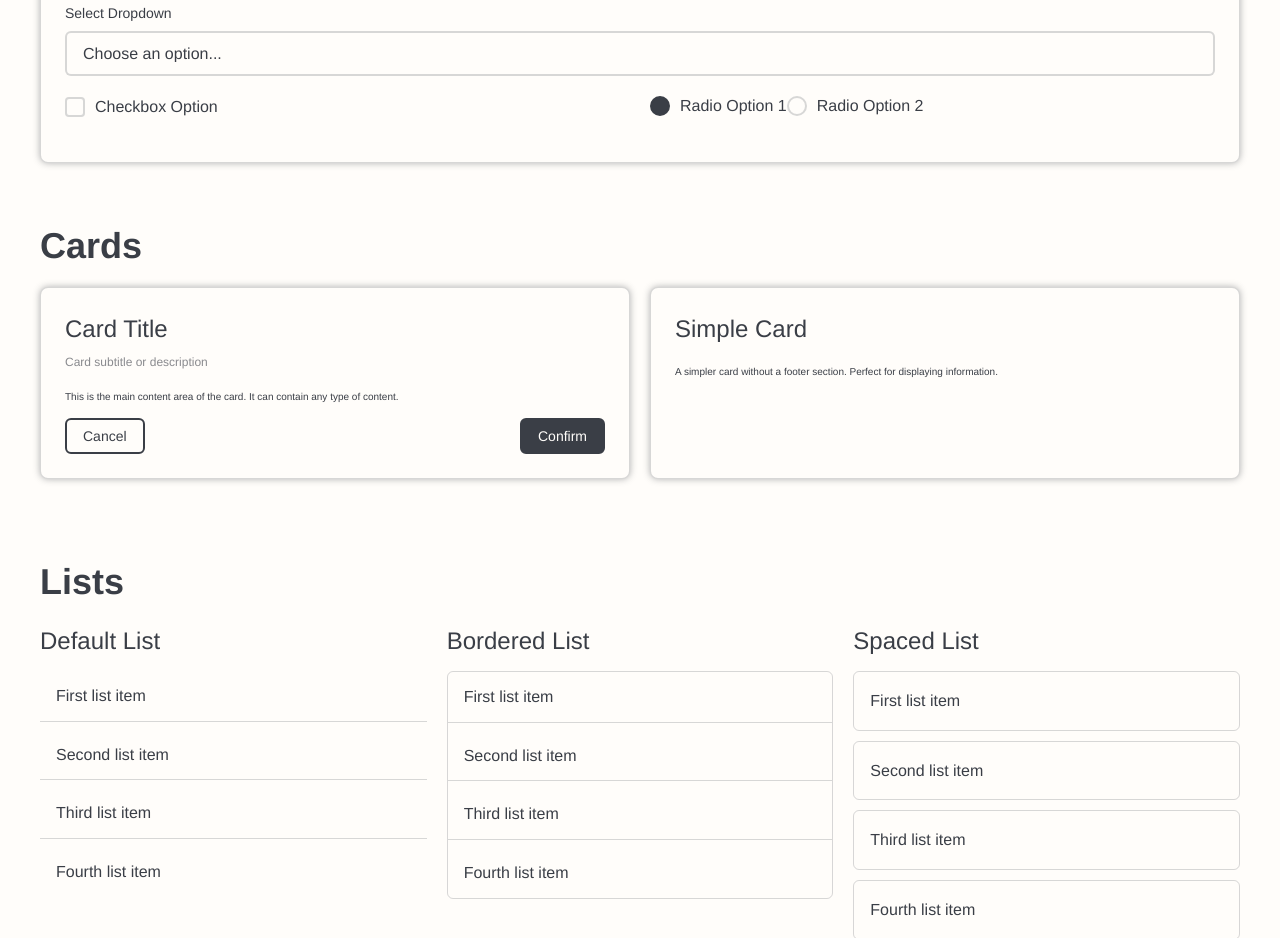
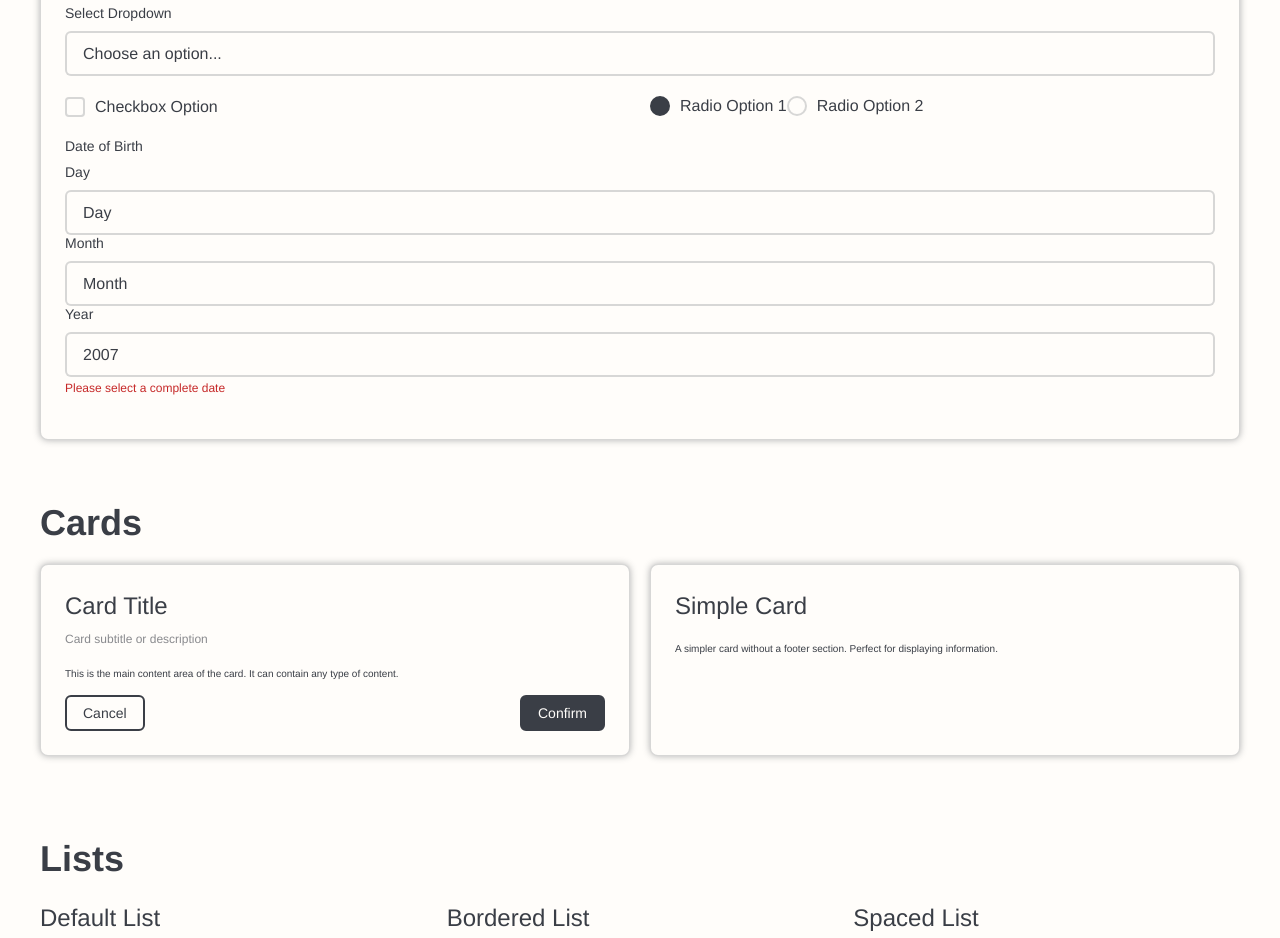
Before and after one commit to Payoshika/sylphscope_front, a React (Vite) app: page /components in a window 1280 px wide. Shown: the part 1060-1998 px from the top of the page. Built offline with nearby package versions, Linux system fonts and the light colour scheme.

Commit message:
date input added

```diff
--- /dev/null
+++ b/src/components/inputComponents/DatePicker.tsx
@@ -0,0 +1,288 @@
+import React, { useState, useEffect } from "react";
+
+interface DatePickerProps {
+  id: string;
+  name: string;
+  label: string;
+  value: {
+    day: string;
+    month: string;
+    year: string;
+  };
+  onChange: (value: { day: string; month: string; year: string }) => void;
+  disabled?: boolean;
+  error?: boolean;
+  // Validation props
+  validation?: {
+    required?: boolean;
+    minAge?: number;
+    maxAge?: number;
+    customValidator?: (date: Date) => string | null;
+  };
+  onValidationChange?: (isValid: boolean, errorMessage: string) => void;
+}
+
+const DatePicker: React.FC<DatePickerProps> = ({
+  id,
+  name,
+  label,
+  value,
+  onChange,
+  disabled = false,
+  error = false,
+  validation,
+  onValidationChange,
+}) => {
+  const [internalError, setInternalError] = useState("");
+
+  // Generate years from 1950 to current year
+  const currentYear = new Date().getFullYear();
+  const defaultYear = currentYear - 18;
+  const years = Array.from(
+    { length: currentYear - 1950 + 1 },
+    (_, i) => 1950 + i
+  ).reverse();
+
+  // Months array
+  const months = [
+    { value: "01", label: "January" },
+    { value: "02", label: "February" },
+    { value: "03", label: "March" },
+    { value: "04", label: "April" },
+    { value: "05", label: "May" },
+    { value: "06", label: "June" },
+    { value: "07", label: "July" },
+    { value: "08", label: "August" },
+    { value: "09", label: "September" },
+    { value: "10", label: "October" },
+    { value: "11", label: "November" },
+    { value: "12", label: "December" },
+  ];
+
+  // Generate days based on selected month and year
+  const getDaysInMonth = (month: string, year: string) => {
+    if (!month || !year) return 31;
+    const monthNum = parseInt(month);
+    const yearNum = parseInt(year);
+    return new Date(yearNum, monthNum, 0).getDate();
+  };
+
+  // Validation function
+  const validateDate = (dateValue: {
+    day: string;
+    month: string;
+    year: string;
+  }) => {
+    if (!validation) return { isValid: true, errorMessage: "" };
+
+    // Required validation
+    if (
+      validation.required &&
+      (!dateValue.day || !dateValue.month || !dateValue.year)
+    ) {
+      return { isValid: false, errorMessage: "Please select a complete date" };
+    }
+
+    // If not all fields are filled and not required, it's valid
+    if (!dateValue.day || !dateValue.month || !dateValue.year) {
+      return { isValid: true, errorMessage: "" };
+    }
+
+    // Check if date is valid
+    const date = new Date(
+      parseInt(dateValue.year),
+      parseInt(dateValue.month) - 1,
+      parseInt(dateValue.day)
+    );
+
+    if (
+      date.getFullYear() !== parseInt(dateValue.year) ||
+      date.getMonth() !== parseInt(dateValue.month) - 1 ||
+      date.getDate() !== parseInt(dateValue.day)
+    ) {
+      return { isValid: false, errorMessage: "Please select a valid date" };
+    }
+
+    // Age validation
+    const today = new Date();
+
+    if (validation.minAge) {
+      const minDate = new Date(
+        today.getFullYear() - validation.minAge,
+        today.getMonth(),
+        today.getDate()
+      );
+      if (date > minDate) {
+        return {
+          isValid: false,
+          errorMessage: `You must be at least ${validation.minAge} years old`,
+        };
+      }
+    }
+
+    if (validation.maxAge) {
+      const maxDate = new Date(
+        today.getFullYear() - validation.maxAge,
+        today.getMonth(),
+        today.getDate()
+      );
+      if (date < maxDate) {
+        return {
+          isValid: false,
+          errorMessage: `You cannot be older than ${validation.maxAge} years`,
+        };
+      }
+    }
+
+    // Custom validation
+    if (validation.customValidator) {
+      const customError = validation.customValidator(date);
+      if (customError) {
+        return { isValid: false, errorMessage: customError };
+      }
+    }
+
+    return { isValid: true, errorMessage: "" };
+  };
+
+  // Validate whenever value changes
+  useEffect(() => {
+    if (validation) {
+      const { isValid, errorMessage } = validateDate(value);
+      setInternalError(errorMessage);
+      onValidationChange?.(isValid, errorMessage);
+    }
+  }, [value, validation]);
+
+  // Set default year if no year is selected
+  useEffect(() => {
+    if (!value.year) {
+      onChange({
+        ...value,
+        year: defaultYear.toString(),
+      });
+    }
+  }, []);
+
+  const daysInMonth = getDaysInMonth(value.month, value.year);
+  const days = Array.from({ length: daysInMonth }, (_, i) => {
+    const day = i + 1;
+    return {
+      value: day.toString().padStart(2, "0"),
+      label: day.toString(),
+    };
+  });
+
+  const handleDayChange = (e: React.ChangeEvent<HTMLSelectElement>) => {
+    onChange({
+      ...value,
+      day: e.target.value,
+    });
+  };
+
+  const handleMonthChange = (e: React.ChangeEvent<HTMLSelectElement>) => {
+    const newMonth = e.target.value;
+    const newDaysInMonth = getDaysInMonth(newMonth, value.year);
+    const newDay = parseInt(value.day) > newDaysInMonth ? "" : value.day;
+
+    onChange({
+      ...value,
+      month: newMonth,
+      day: newDay,
+    });
+  };
+
+  const handleYearChange = (e: React.ChangeEvent<HTMLSelectElement>) => {
+    const newYear = e.target.value;
+    const newDaysInMonth = getDaysInMonth(value.month, newYear);
+    const newDay = parseInt(value.day) > newDaysInMonth ? "" : value.day;
+
+    onChange({
+      ...value,
+      year: newYear,
+      day: newDay,
+    });
+  };
+
+  const getSelectClass = () => {
+    let baseClass = "select";
+    if (error || internalError) baseClass += " input--error";
+    return baseClass;
+  };
+
+  const hasError = error || !!internalError;
+
+  return (
+    <div className="form-group">
+      <label className="form-label">{label}</label>
+      <div className={`date-picker ${hasError ? "date-picker--error" : ""}`}>
+        <div className="date-picker__field">
+          <label htmlFor={`${id}-day`} className="date-picker__label">
+            Day
+          </label>
+          <select
+            id={`${id}-day`}
+            name={`${name}-day`}
+            className={getSelectClass()}
+            value={value.day}
+            onChange={handleDayChange}
+            disabled={disabled}
+          >
+            <option value="">Day</option>
+            {days.map((day) => (
+              <option key={day.value} value={day.value}>
+                {day.label}
+              </option>
+            ))}
+          </select>
+        </div>
+
+        <div className="date-picker__field">
+          <label htmlFor={`${id}-month`} className="date-picker__label">
+            Month
+          </label>
+          <select
+            id={`${id}-month`}
+            name={`${name}-month`}
+            className={getSelectClass()}
+            value={value.month}
+            onChange={handleMonthChange}
+            disabled={disabled}
+          >
+            <option value="">Month</option>
+            {months.map((month) => (
+              <option key={month.value} value={month.value}>
+                {month.label}
+              </option>
+            ))}
+          </select>
+        </div>
+
+        <div className="date-picker__field">
+          <label htmlFor={`${id}-year`} className="date-picker__label">
+            Year
+          </label>
+          <select
+            id={`${id}-year`}
+            name={`${name}-year`}
+            className={getSelectClass()}
+            value={value.year}
+            onChange={handleYearChange}
+            disabled={disabled}
+          >
+            <option value="">Year</option>
+            {years.map((year) => (
+              <option key={year} value={year.toString()}>
+                {year}
+              </option>
+            ))}
+          </select>
+        </div>
+      </div>
+
+      {internalError && <div className="error-message">{internalError}</div>}
+    </div>
+  );
+};
+
+export default DatePicker;
--- /dev/null
+++ b/src/css/components/inputComponents/datepicker.scss
@@ -0,0 +1,66 @@
+@use "../../global/base" as *;
+@use "../../global/mixins" as *;
+
+.date-picker {
+  display: grid;
+  grid-template-columns: 1fr 2fr 1fr;
+  gap: 1rem;
+  align-items: end;
+
+  @include smartphone {
+    grid-template-columns: 1fr;
+    gap: 1.5rem;
+  }
+}
+
+.date-picker__field {
+  display: flex;
+  flex-direction: column;
+  gap: 0.5rem;
+}
+
+.date-picker__label {
+  font-size: 1.2rem;
+  font-weight: 500;
+  color: $secondary-color;
+  text-transform: uppercase;
+  letter-spacing: 0.05rem;
+}
+
+// Ensure select dropdowns in date picker follow the design
+.date-picker .select {
+  @extend .select;
+
+  // Override any specific styling if needed
+  &:focus {
+    border-color: $primary-color;
+    @include BoxShadow;
+  }
+}
+
+// Error state for entire date picker
+.date-picker--error {
+  .select {
+    border-color: $error-color;
+
+    &:focus {
+      border-color: $error-color;
+      box-shadow: 0 0 0 2px rgba($error-color, 0.2);
+    }
+  }
+
+  .date-picker__label {
+    color: $error-color;
+  }
+}
+
+// Responsive adjustments for better mobile experience
+@include smartphone {
+  .date-picker__field {
+    width: 100%;
+  }
+
+  .date-picker__label {
+    font-size: 1.4rem;
+  }
+}
--- a/src/pages/Components.tsx
+++ b/src/pages/Components.tsx
@@ -11,6 +11,7 @@ import Badge from "../components/basicComponents/Badge";
 import Alert from "../components/basicComponents/Alert";
 import ProgressBar from "../components/basicComponents/ProgressBar";
 import Modal from "../components/basicComponents/Modal";
+import DatePicker from "../components/inputComponents/DatePicker";
 
 const Components = () => {
   // State for interactive components
@@ -21,6 +22,13 @@ const Components = () => {
   const [radioValue, setRadioValue] = useState("option1");
   const [progressValue, setProgressValue] = useState(65);
   const [showModal, setShowModal] = useState(false);
+  const [birthDate, setBirthDate] = useState({
+    day: "",
+    month: "",
+    year: "",
+  });
+
+  const [isDateValid, setIsDateValid] = useState(false);
 
   // Configuration data
   const selectOptions = [
@@ -135,6 +143,23 @@ const Components = () => {
                 />
               </div>
             </div>
+
+            <DatePicker
+              id="birth-date"
+              name="birthDate"
+              label="Date of Birth"
+              value={birthDate}
+              onChange={setBirthDate}
+              validation={{
+                required: true,
+                minAge: 13,
+                maxAge: 120,
+              }}
+              onValidationChange={(isValid, errorMessage) => {
+                setIsDateValid(isValid);
+                console.log("Date validation:", isValid, errorMessage);
+              }}
+            />
           </Card>
         </section>
 
```
